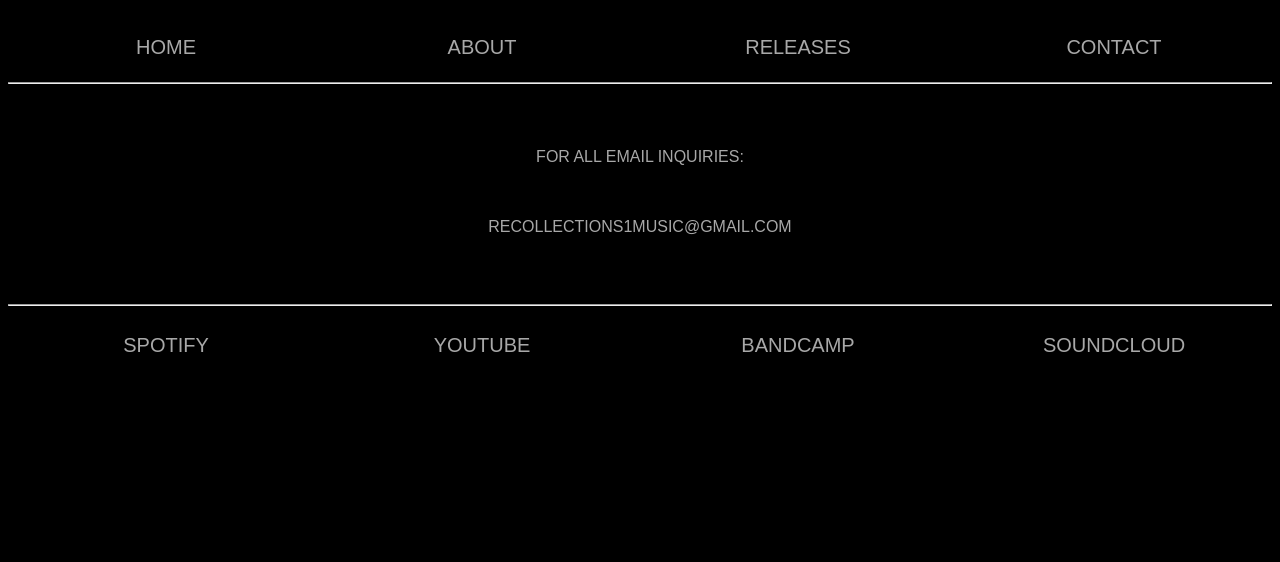
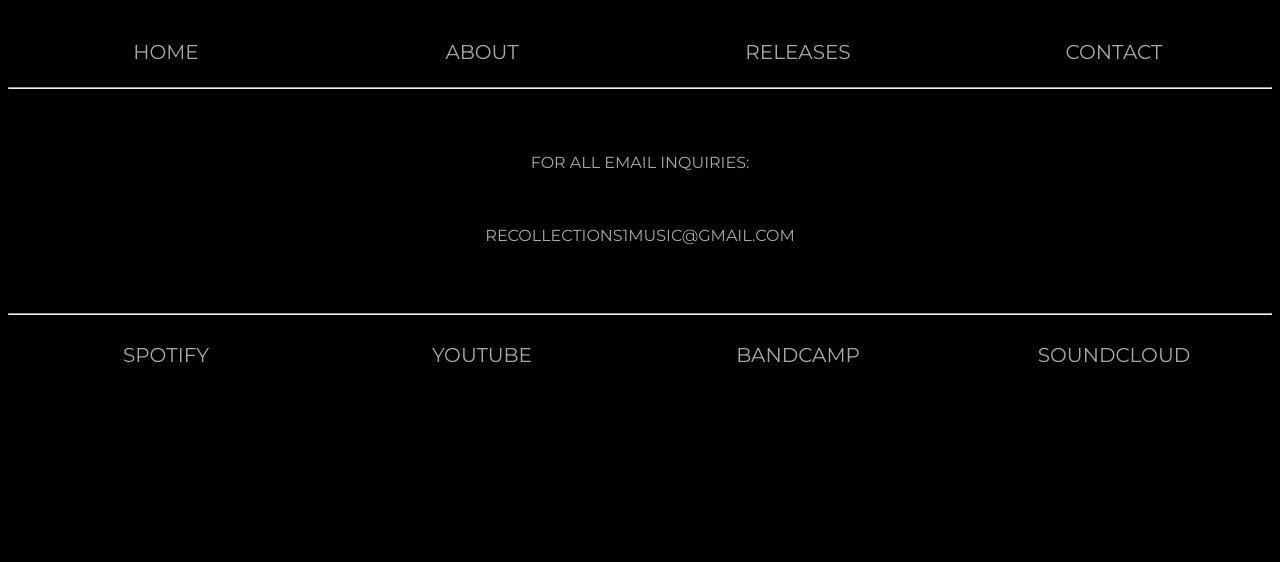
Before and after one commit to jchdesign/rcltns, a plain HTML site: page contact/index.html in a window 1280 px wide. Shown: the part 238-800 px from the top of the page. Drawn offline with Linux system fonts and the light colour scheme.

Commit message:
Update index.html

```diff
--- a/contact/index.html
+++ b/contact/index.html
@@ -3,6 +3,7 @@
 <head>
     <title>RCLTNS</title>
     <link rel = 'stylesheet' href = '../style.css'>
+    <link rel = 'stylesheet' href ='https://fonts.googleapis.com/css2?family=Montserrat'>
     <link rel = 'shortcut icon' href = '../images/favicon-32x32.png'>
 </head>
 
```
